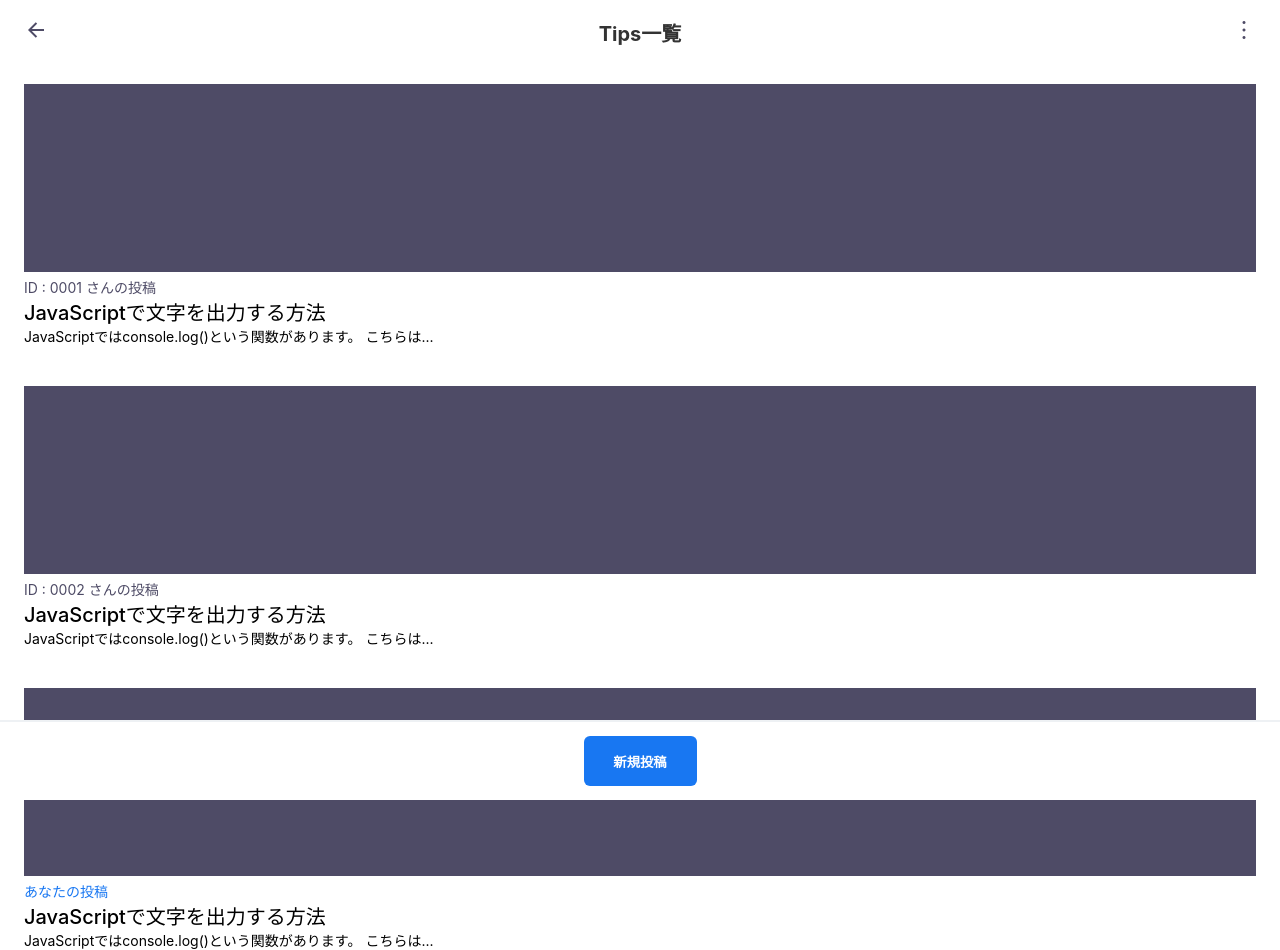
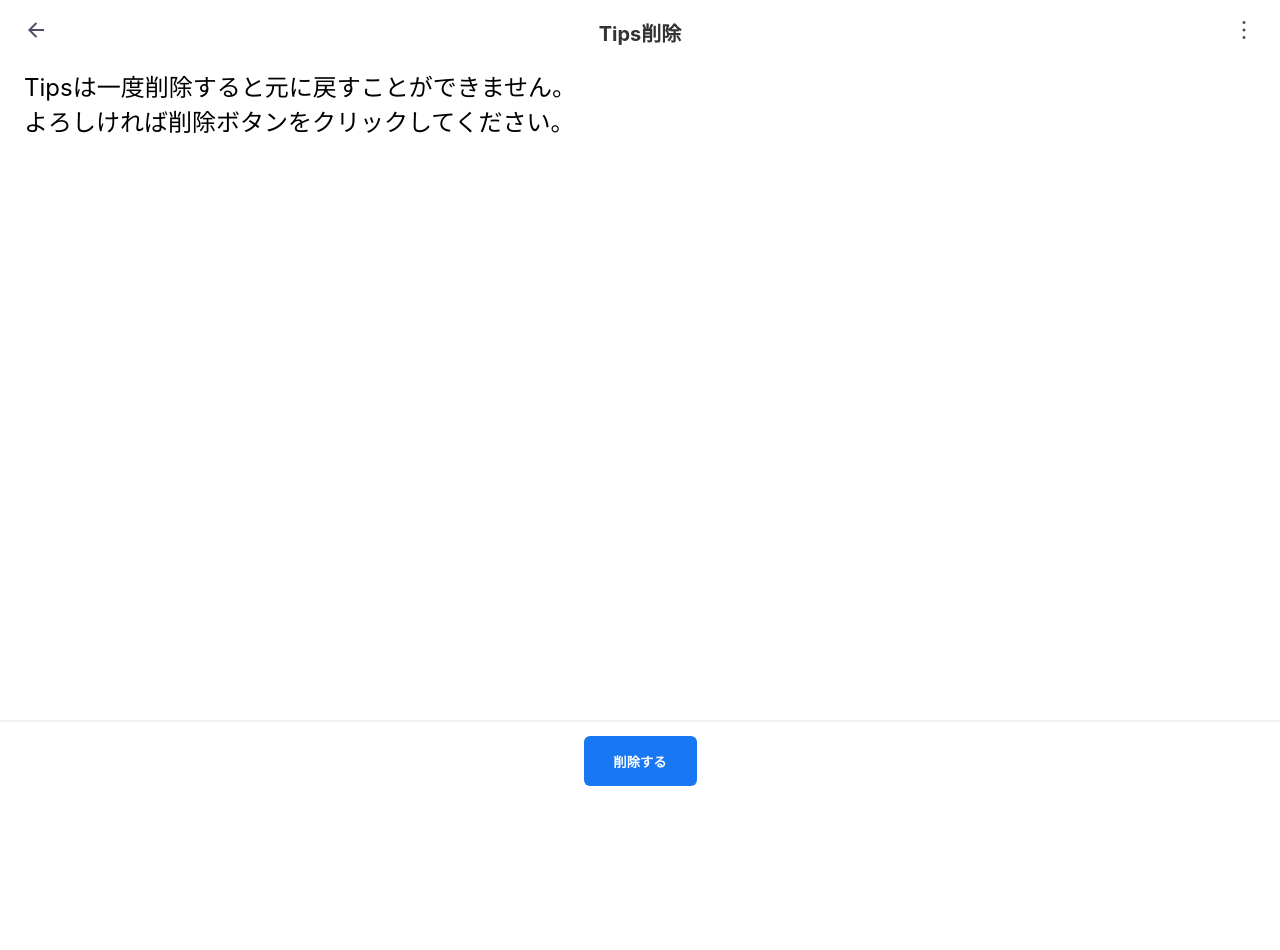
Before and after one commit to ttcksf/code-tips-app, a React (Create React App) app: page / in a window 1280 px wide. After the commit the page ends 800 px from the top, so only its background shows below. Built offline with nearby package versions, Linux system fonts and the light colour scheme.

Commit message:
create MypostDelete

```diff
--- a/src/App.js
+++ b/src/App.js
@@ -2,12 +2,14 @@ import "./App.css";
 import TipsDetail from "./screens/TipsDetail/TipsDetail";
 import TipsList from "./screens/TipsList/TipsList";
 import Auth from "./screens/Auth/Auth";
+import MypostDelete from "./screens/MypostDelete/MypostDelete";
 
 function App() {
   return (
     <>
       {/* <TipsDetail /> */}
-      <TipsList />
+      {/* <TipsList /> */}
+      <MypostDelete />
       {/* <Auth /> */}
     </>
   );
--- a/src/screens/MypostDelete/MypostDelete.js
+++ b/src/screens/MypostDelete/MypostDelete.js
@@ -1,10 +1,33 @@
 //mypost-delete
 import React from "react";
+import CommonButton from "../../components/common/atoms/CommonButton";
+import HeaderMenu from "../../components/common/molecules/HeaderMenu";
+import "./MypostDelete.css";
 
-//mypost-delete
 const MypostDelete = () => {
-  return <div>MypostDelete</div>;
-  //mypost-delete
+  return (
+    <>
+      <div className="inner" style={style.inner}>
+        <HeaderMenu headerTitle="Tips削除" />
+        <div className="mypost-delete">
+          <p>
+            Tipsは一度削除すると元に戻すことができません。
+            <br />
+            よろしければ削除ボタンをクリックしてください。
+          </p>
+        </div>
+      </div>
+      <CommonButton commonBtnText="削除する" />
+    </>
+  );
+};
+
+const style = {
+  inner: {
+    boxSizing: "border-box",
+    width: "100%",
+    overflow: "hidden",
+  },
 };
 
 export default MypostDelete;
--- a/src/screens/TipsDetail/TipsDetail.css
+++ b/src/screens/TipsDetail/TipsDetail.css
@@ -0,0 +1,3 @@
+.mypost-delete p {
+  font-size: 24px;
+}
```
Also changed, not shown: src/screens/MypostDelete/MypostDelete.css (added).
